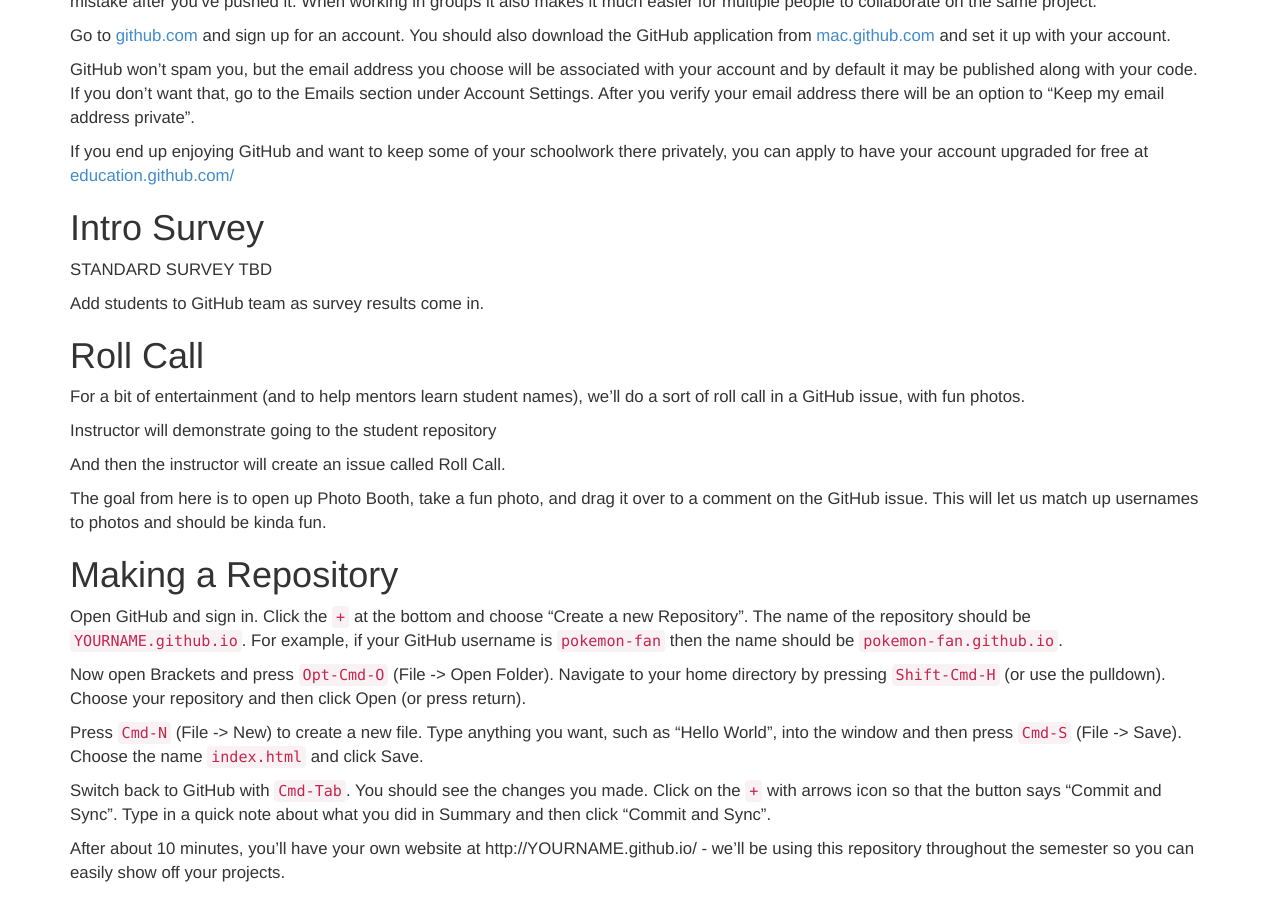
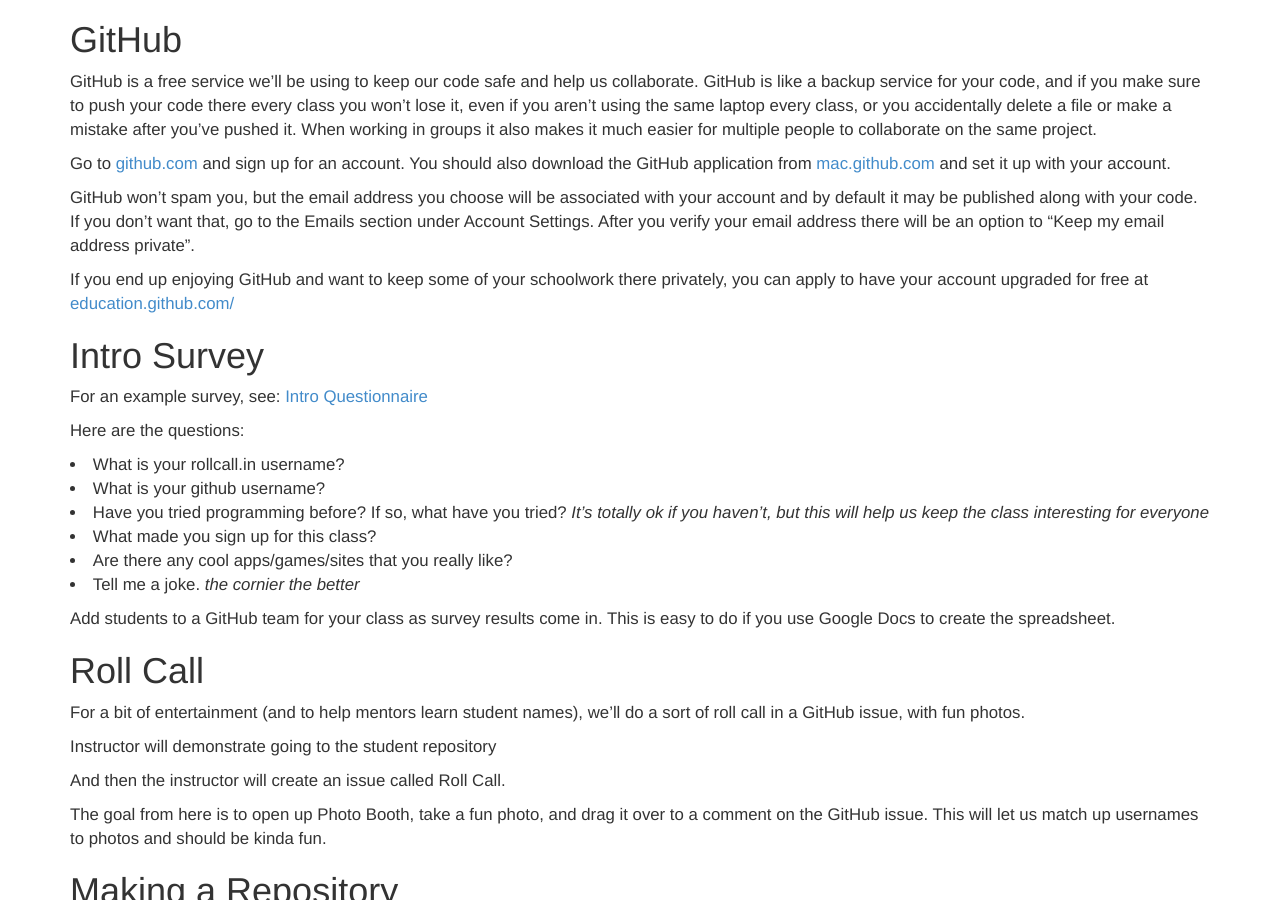
Before and after one commit to MissionBit/intro-curriculum, a Jekyll site: the page built from subjects/setup/index.md, in a window 1280 px wide and 900 px high, scrolled down 2388 px. Built offline with Jekyll 4.4.1, drawn with Linux system fonts in a browser that asks for light colours; some of the changed text lies outside the part shown.

Commit message:
checklist

```diff
--- a/subjects/setup/index.md
+++ b/subjects/setup/index.md
@@ -14,6 +14,12 @@
 * [Collect information from students (github username, computer name, etc.)](#intro-survey). *Add students to a GitHub team for the class while surveys are collected.*
 * [Create USERNAME.github.io repository](#making-a-repository)
 * [Publish remix image and index.html with remixed website screenshot to their repository](#above-and-beyond)
+
+# Example
+
+An example of this can be seen in the [fall-2014-intro-mission-mw](https://github.com/MissionBit/fall-2014-intro-mission-mw) repo.
+
+Instructions for students derived from this are in the repo's [wiki](https://github.com/MissionBit/fall-2014-intro-mission-mw/wiki).
 
 Intro
 =====
@@ -175,9 +181,18 @@
 Intro Survey
 ============
 
-STANDARD SURVEY TBD
+For an example survey, see: [Intro Questionnaire](http://bit.ly/plzsendcookies)
 
-Add students to GitHub team as survey results come in.
+Here are the questions:
+
+* What is your rollcall.in username?
+* What is your github username?
+* Have you tried programming before? If so, what have you tried? *It's totally ok if you haven't, but this will help us keep the class interesting for everyone*
+* What made you sign up for this class?
+* Are there any cool apps/games/sites that you really like?
+* Tell me a joke. *the cornier the better*
+
+Add students to a GitHub team for your class as survey results come in. This is easy to do if you use Google Docs to create the spreadsheet.
 
 
 Roll Call
```
